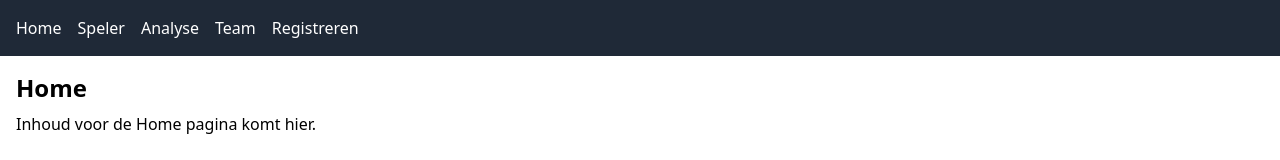
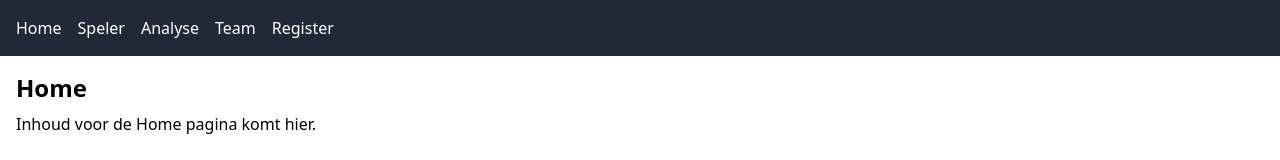
Before and after one commit to Trompert-Analysis/Voetbal-analysetool, a React (Vite) app in the folder frontend/: page / in a window 1280 px wide. Shown: the top 160 px of the page. Built offline with nearby package versions, Linux system fonts and the light colour scheme; the HTML template or start-up script is replaced by a standard one.

Commit message:
Update Navbar.jsx

```diff
--- a/frontend/src/components/Navbar.jsx
+++ b/frontend/src/components/Navbar.jsx
@@ -8,7 +8,7 @@ function Navbar() {
       <Link to="/speler">Speler</Link>
       <Link to="/analyse">Analyse</Link>
       <Link to="/team">Team</Link>
-      <Link to="/register">Registreren</Link>
+      <Link to="/Register">Register</Link>
     </nav>
   );
 }
```
